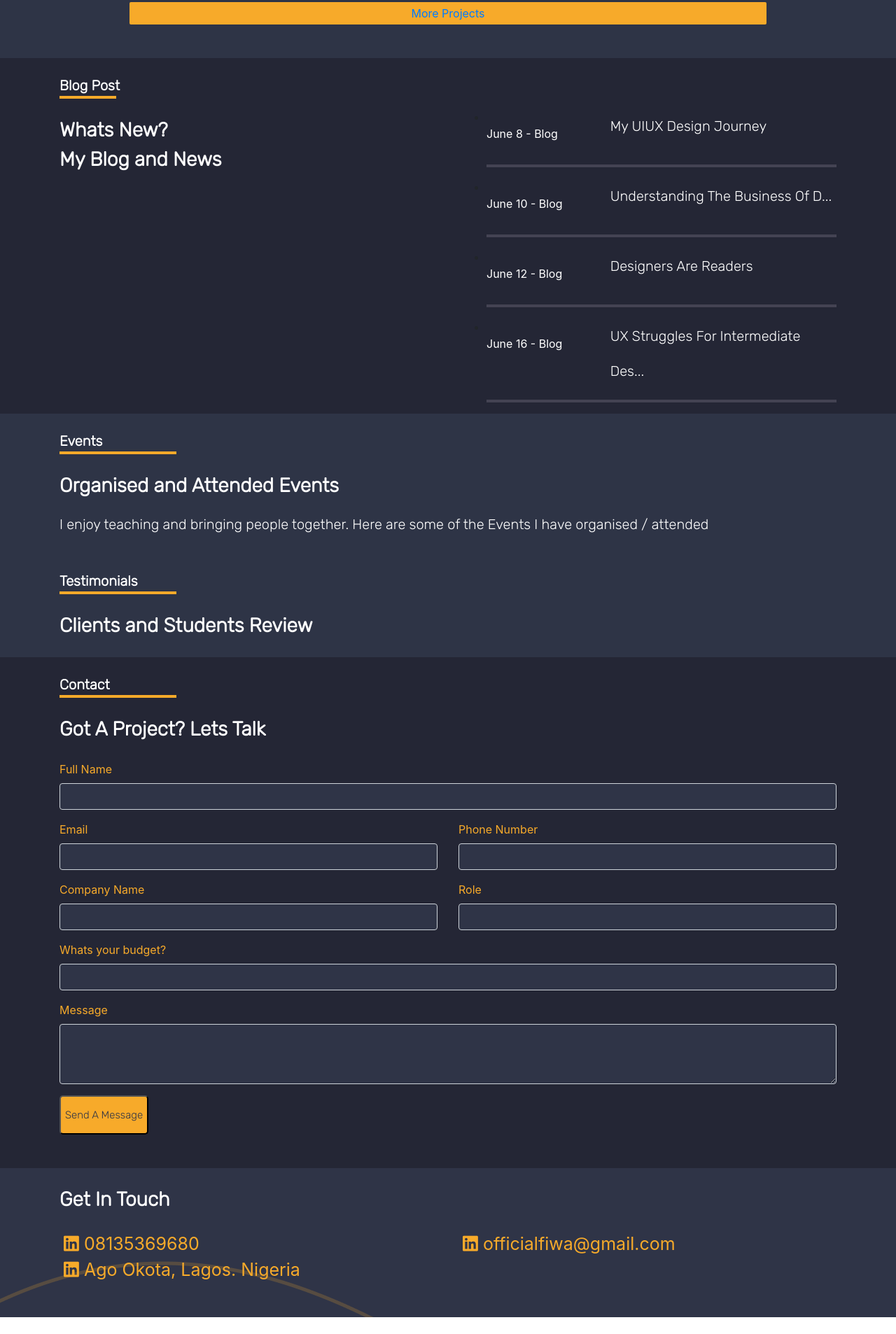
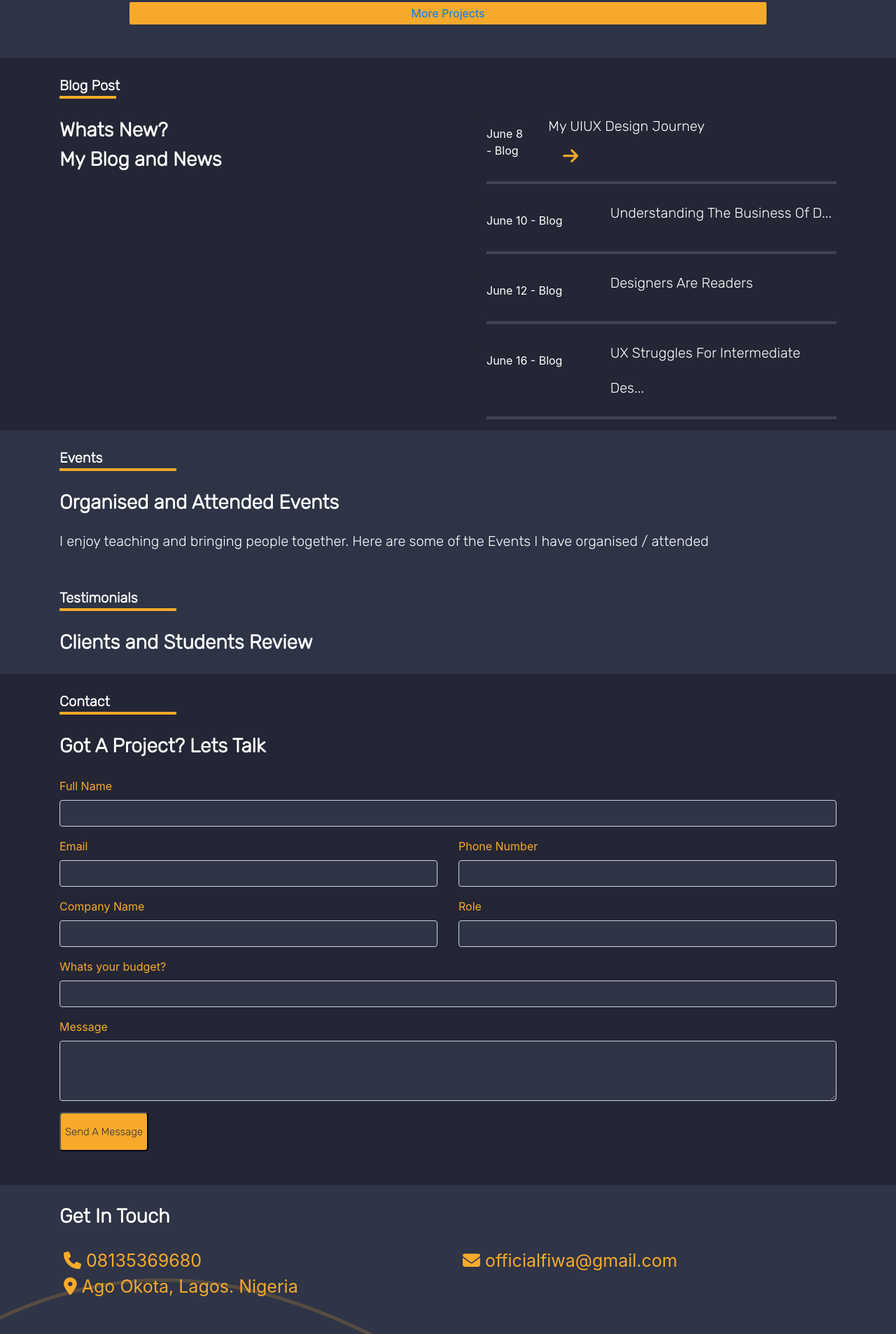
Before and after one commit to zeevx/fiwa-portfolio, a plain HTML site: page index.html in a window 1280 px wide. Shown: the part 4426-6332 px from the top of the page at 70% size. Before the commit the page ends 6308 px from the top, so only its background shows below. Drawn offline with Linux system fonts and the light colour scheme.

Commit message:
New Update

```diff
--- a/index.html
+++ b/index.html
@@ -501,7 +501,7 @@
                     <ul>
                         <li>
                             <div class="row">
-                                <div class="col-md-4">
+                                <div class="col-md-2">
                                     <br>
                                     <p style="color: white;">June 8 - Blog</p>
                                 </div>
@@ -515,6 +515,12 @@
                                         My UIUX Design Journey
 
                                     </div>
+                                    <div class="col-md-2">
+                                        <span style="font-size:25px; color: #F7AA2A; padding: 6px;">
+                                            <i class="fa fa-arrow-right"></i>
+                                        </span>
+                                    </div>
+
                                 </div>
                             </div>
                             <hr>
@@ -682,18 +688,18 @@
             <div class="row">
                 <div class="col-md-6">
                     <span style="font-size:25px; color: #F7AA2A;; padding: 6px;">
-                        <i class="fab fa-linkedin"></i> 08135369680
+                        <i class="fa fa-phone"></i> 08135369680
                     </span>
                 </div>
                 <div class="col-md-6">
                     <span style="font-size:25px; color: #F7AA2A; padding: 6px;">
-                        <i class="fab fa-linkedin"></i> officialfiwa@gmail.com
+                        <i class="fa fa-envelope"></i> officialfiwa@gmail.com
                     </span>
                 </div>
                 <br>
                 <div class="col-12">
                     <span style="font-size:25px; color: #F7AA2A;; padding: 6px;">
-                        <i class="fab fa-linkedin"></i> Ago Okota, Lagos. Nigeria
+                        <i class="fa fa-map-marker"></i> Ago Okota, Lagos. Nigeria
                     </span>
                 </div>
             </div>
```
